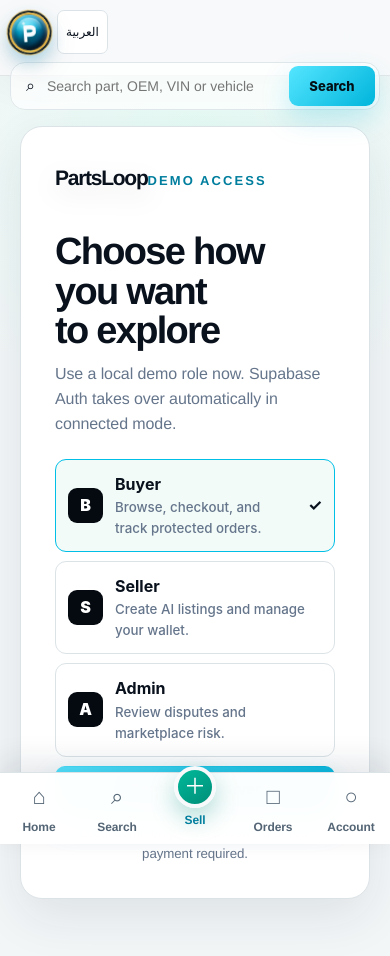
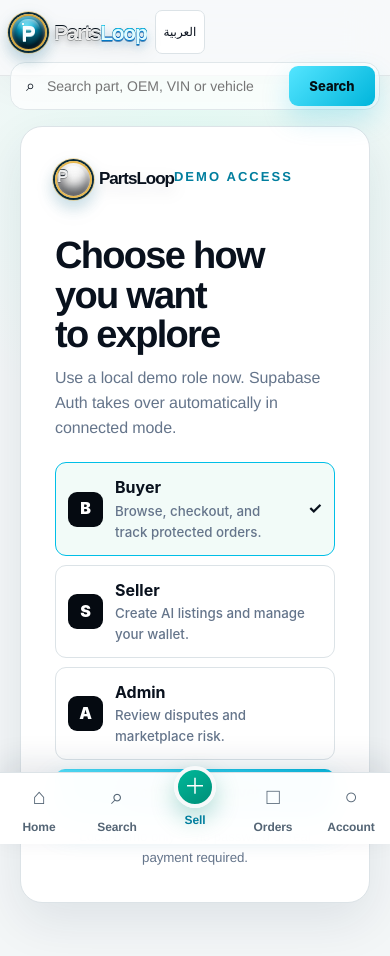
Before and after one commit to libertylightllc-ctrl/partloop, a Next.js app: page /auth/sign-in in a window 390 px wide. Shown: the top 956 px of the page. Built offline with nearby package versions, Linux system fonts and the light colour scheme; no server answers.

Commit message:
Refine electric 3D PartsLoop brand

```diff
--- a/app/premium.css
+++ b/app/premium.css
@@ -2282,3 +2282,96 @@ body {
   .brand { font-size: 21px; }
   .brand-mark { width: 39px; height: 39px; }
 }
+
+/* V24 — approved electric black-and-blue 3D brand treatment */
+.brand {
+  gap: 10px;
+  font-family: "Segoe UI Variable Display", "Aptos Display", sans-serif;
+  font-size: 26px;
+  font-weight: 900;
+  letter-spacing: -.06em;
+  filter: drop-shadow(0 6px 8px rgba(1, 16, 27, .1));
+}
+.brand > span:last-child {
+  color: #040b12;
+  background: linear-gradient(180deg, #31495a 0%, #07121c 34%, #010408 60%, #182d3d 78%, #02070c 100%);
+  background-clip: text;
+  -webkit-background-clip: text;
+  -webkit-text-fill-color: transparent;
+  text-shadow:
+    0 1px 0 rgba(255,255,255,.9),
+    0 2px 0 rgba(0,0,0,.28),
+    0 4px 6px rgba(0,12,22,.2);
+}
+.brand > span:last-child > span {
+  color: #00aee8;
+  background: linear-gradient(180deg, #9af7ff 0%, #21d9ff 25%, #00aeea 50%, #0064c9 76%, #003579 100%);
+  background-clip: text;
+  -webkit-background-clip: text;
+  -webkit-text-fill-color: transparent;
+  text-shadow:
+    0 1px 0 #dffcff,
+    0 2px 0 #0079c8,
+    0 3px 0 rgba(0,69,137,.58),
+    0 5px 10px rgba(0,147,222,.28);
+}
+.brand-mark {
+  width: 46px;
+  height: 46px;
+  overflow: hidden;
+  border: 2px solid rgba(229,178,66,.92);
+  border-radius: 50%;
+  background:
+    radial-gradient(circle at 34% 24%, rgba(255,255,255,.92) 0 3%, transparent 4%),
+    radial-gradient(circle at 43% 37%, #5eefff 0%, #00a9d5 28%, #00627f 53%, #031e2c 73%, #01070c 100%);
+  color: #f6fcff;
+  box-shadow:
+    inset 0 2px 4px rgba(255,255,255,.52),
+    inset 0 -8px 12px rgba(0,4,9,.66),
+    0 0 0 2px #082b3a,
+    0 0 0 3px rgba(232,180,66,.42),
+    0 8px 18px rgba(0,130,177,.24);
+  transform: none;
+  text-shadow:
+    0 1px 0 #fff,
+    0 2px 0 #a9d5df,
+    0 4px 5px rgba(0,0,0,.66);
+}
+.brand-mark::before {
+  inset: 3px 5px 55% 5px;
+  background: linear-gradient(180deg, rgba(255,255,255,.5), rgba(255,255,255,0));
+}
+.brand:hover .brand-mark {
+  transform: translateY(-1px);
+  box-shadow:
+    inset 0 2px 4px rgba(255,255,255,.58),
+    inset 0 -8px 12px rgba(0,4,9,.64),
+    0 0 0 2px #082b3a,
+    0 0 0 3px rgba(232,180,66,.52),
+    0 11px 24px rgba(0,157,211,.32);
+}
+
+@media (max-width: 780px) {
+  .brand {
+    gap: 8px;
+    font-size: 21px;
+  }
+  .brand-mark {
+    width: 40px;
+    height: 40px;
+  }
+}
+
+@media (max-width: 480px) {
+  .brand {
+    gap: 7px;
+    font-size: 17px;
+  }
+  .brand > span:last-child {
+    display: inline;
+  }
+  .brand-mark {
+    width: 37px;
+    height: 37px;
+  }
+}
```
